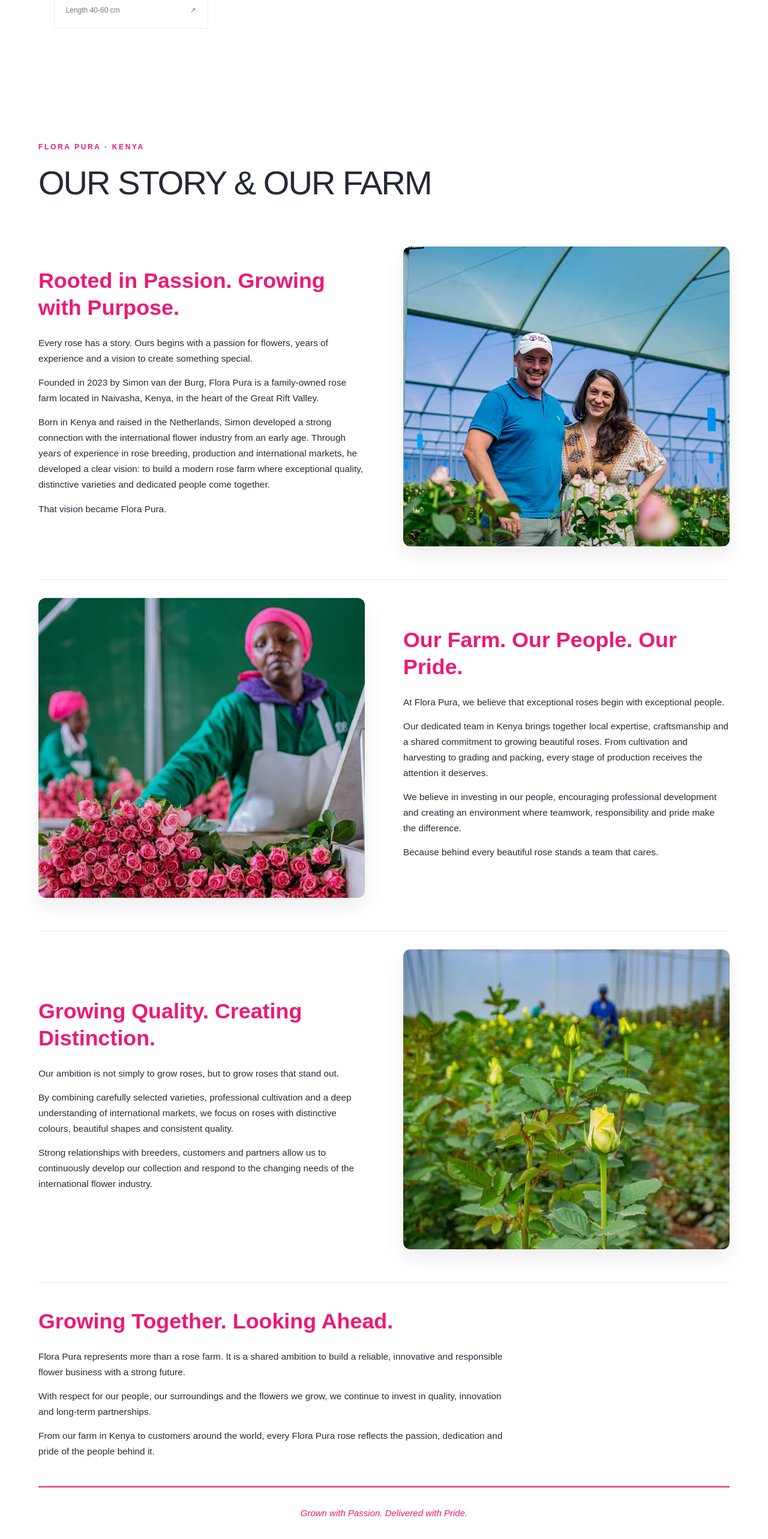
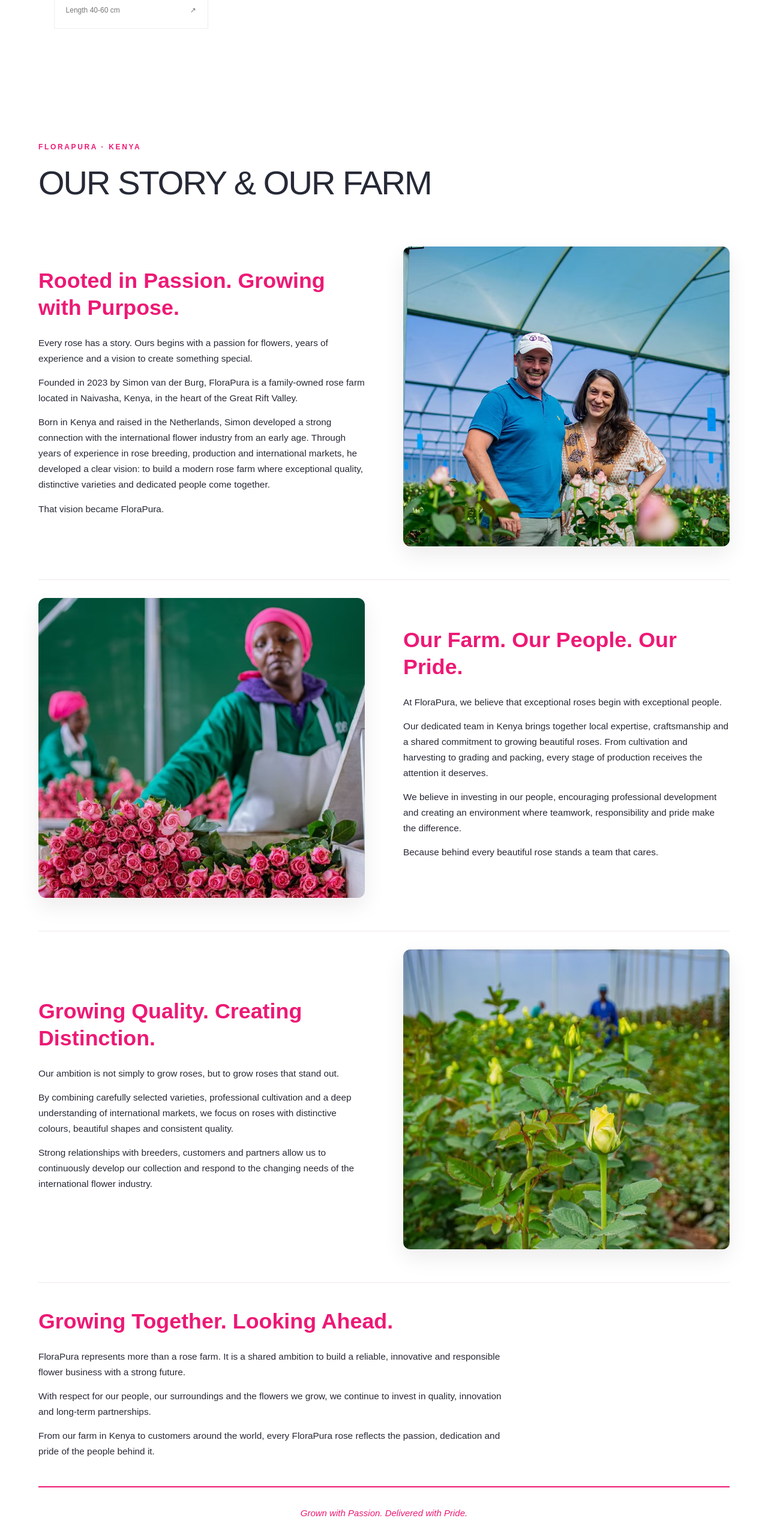
Before and after one commit to Rob1974BR/Flora-Pura-Brochure, a Next.js app: page / in a window 1280 px wide. Shown: the part 4214-6780 px from the top of the page at 60% size. Built offline with nearby package versions, Linux system fonts and the light colour scheme.

Commit message:
Use official FloraPura spelling consistently in brochure text

```diff
--- a/app/page.tsx
+++ b/app/page.tsx
@@ -306,12 +306,12 @@ const roses: Rose[] = [
 
 export default function Page() {
   return (
-    <main className="cover" id="home"><nav className="fp-site-nav" aria-label="Brochure navigation"><a className="fp-site-brand" href="#home"><img src="https://static.wixstatic.com/media/7b3f98_a7c5177ea87649da91df48b2c1af0b09~mv2.png/v1/fill/w_600,h_398,al_c,q_90/FloraPura-Brand%20Guidelines_Logo_Neg.png" alt="Flora Pura original logo" /></a><div className="fp-site-links"><a href="#home">Home</a><a href="#collection">Our Collection</a><a href="#our-story">Our Story &amp; Our Farm</a><a href="#sustainability">Sustainability</a><a href="#sales-export">Sales &amp; Export</a></div></nav>
-      <img className="cover-photo" src="https://static.wixstatic.com/media/7b3f98_fdb3763794ec4737a2b01fc52f5df875~mv2.jpg/v1/fill/w_1600,h_1066,al_c,q_90/DSC_8133.jpg" alt="Flora Pura rose greenhouse in Kenya" />
+    <main className="cover" id="home"><nav className="fp-site-nav" aria-label="Brochure navigation"><a className="fp-site-brand" href="#home"><img src="https://static.wixstatic.com/media/7b3f98_a7c5177ea87649da91df48b2c1af0b09~mv2.png/v1/fill/w_600,h_398,al_c,q_90/FloraPura-Brand%20Guidelines_Logo_Neg.png" alt="FloraPura original logo" /></a><div className="fp-site-links"><a href="#home">Home</a><a href="#collection">Our Collection</a><a href="#our-story">Our Story &amp; Our Farm</a><a href="#sustainability">Sustainability</a><a href="#sales-export">Sales &amp; Export</a></div></nav>
+      <img className="cover-photo" src="https://static.wixstatic.com/media/7b3f98_fdb3763794ec4737a2b01fc52f5df875~mv2.jpg/v1/fill/w_1600,h_1066,al_c,q_90/DSC_8133.jpg" alt="FloraPura rose greenhouse in Kenya" />
       <div className="shade" />
       <header className="topbar">
         <div className="brand-group">
-          <img className="logo" src="https://static.wixstatic.com/media/7b3f98_a7c5177ea87649da91df48b2c1af0b09~mv2.png/v1/fill/w_600,h_398,al_c,q_90/FloraPura-Brand%20Guidelines_Logo_Neg.png" alt="Flora Pura" />
+          <img className="logo" src="https://static.wixstatic.com/media/7b3f98_a7c5177ea87649da91df48b2c1af0b09~mv2.png/v1/fill/w_600,h_398,al_c,q_90/FloraPura-Brand%20Guidelines_Logo_Neg.png" alt="FloraPura" />
         </div>
         <span className="edition">DIGITAL COLLECTION · 2026</span>
       </header>
@@ -320,26 +320,26 @@ export default function Page() {
         <p className="intro">A family-owned flower farm in Kenya's Rift Valley, cultivating high-quality blooms with dedication to people, community and sustainable practices.</p>
         <a className="enter" href="#collection">Discover our collection <span>→</span></a>
       </section>
-      <footer className="cover-footer"><span>FLORA PURA</span><span>FROM KENYA WITH CARE</span></footer>
+      <footer className="cover-footer"><span>FLORAPURA</span><span>FROM KENYA WITH CARE</span></footer>
       <RoseCollection roses={roses} />
       <section id="our-story" className="fp-story">
         <div className="fp-story-inner">
-          <p className="fp-story-eyebrow">FLORA PURA · KENYA</p>
+          <p className="fp-story-eyebrow">FLORAPURA · KENYA</p>
           <h2>OUR STORY &amp; OUR FARM</h2>
           <div className={"fp-story-feature"}><div className="fp-story-feature-copy"><h3>Rooted in Passion. Growing with Purpose.</h3><p>Every rose has a story. Ours begins with a passion for flowers, years of experience and a vision to create something special.</p>
-<p>Founded in 2023 by Simon van der Burg, Flora Pura is a family-owned rose farm located in Naivasha, Kenya, in the heart of the Great Rift Valley.</p>
+<p>Founded in 2023 by Simon van der Burg, FloraPura is a family-owned rose farm located in Naivasha, Kenya, in the heart of the Great Rift Valley.</p>
 <p>Born in Kenya and raised in the Netherlands, Simon developed a strong connection with the international flower industry from an early age. Through years of experience in rose breeding, production and international markets, he developed a clear vision: to build a modern rose farm where exceptional quality, distinctive varieties and dedicated people come together.</p>
-<p>That vision became Flora Pura.</p></div><div className="fp-story-feature-media"><img className="fp-story-image" src="/farm/flora-pura-simon-en-vrouw.png" alt="Simon and his wife at Flora Pura" /></div></div>
-          <div className={"fp-story-feature fp-story-feature-reverse"}><div className="fp-story-feature-copy"><h3>Our Farm. Our People. Our Pride.</h3><p>At Flora Pura, we believe that exceptional roses begin with exceptional people.</p>
+<p>That vision became FloraPura.</p></div><div className="fp-story-feature-media"><img className="fp-story-image" src="/farm/flora-pura-simon-en-vrouw.png" alt="Simon and his wife at FloraPura" /></div></div>
+          <div className={"fp-story-feature fp-story-feature-reverse"}><div className="fp-story-feature-copy"><h3>Our Farm. Our People. Our Pride.</h3><p>At FloraPura, we believe that exceptional roses begin with exceptional people.</p>
 <p>Our dedicated team in Kenya brings together local expertise, craftsmanship and a shared commitment to growing beautiful roses. From cultivation and harvesting to grading and packing, every stage of production receives the attention it deserves.</p>
 <p>We believe in investing in our people, encouraging professional development and creating an environment where teamwork, responsibility and pride make the difference.</p>
-<p>Because behind every beautiful rose stands a team that cares.</p></div><div className="fp-story-feature-media"><img className="fp-story-image" src="/farm/flora-pura-team-pakschuur.jpg" alt="Original Flora Pura packing team" /></div></div>
+<p>Because behind every beautiful rose stands a team that cares.</p></div><div className="fp-story-feature-media"><img className="fp-story-image" src="/farm/flora-pura-team-pakschuur.jpg" alt="Original FloraPura packing team" /></div></div>
           <div className={"fp-story-feature"}><div className="fp-story-feature-copy"><h3>Growing Quality. Creating Distinction.</h3><p>Our ambition is not simply to grow roses, but to grow roses that stand out.</p>
 <p>By combining carefully selected varieties, professional cultivation and a deep understanding of international markets, we focus on roses with distinctive colours, beautiful shapes and consistent quality.</p>
-<p>Strong relationships with breeders, customers and partners allow us to continuously develop our collection and respond to the changing needs of the international flower industry.</p></div><div className="fp-story-feature-media"><img className="fp-story-image" src="/farm/flora-pura-minion-kas.jpg" alt="Original Flora Pura greenhouse" /></div></div>
-          <div className="fp-story-closing"><h3>Growing Together. Looking Ahead.</h3><p>Flora Pura represents more than a rose farm. It is a shared ambition to build a reliable, innovative and responsible flower business with a strong future.</p>
+<p>Strong relationships with breeders, customers and partners allow us to continuously develop our collection and respond to the changing needs of the international flower industry.</p></div><div className="fp-story-feature-media"><img className="fp-story-image" src="/farm/flora-pura-minion-kas.jpg" alt="Original FloraPura greenhouse" /></div></div>
+          <div className="fp-story-closing"><h3>Growing Together. Looking Ahead.</h3><p>FloraPura represents more than a rose farm. It is a shared ambition to build a reliable, innovative and responsible flower business with a strong future.</p>
 <p>With respect for our people, our surroundings and the flowers we grow, we continue to invest in quality, innovation and long-term partnerships.</p>
-<p>From our farm in Kenya to customers around the world, every Flora Pura rose reflects the passion, dedication and pride of the people behind it.</p><p className="fp-story-signature"><em>Grown with Passion. Delivered with Pride.</em></p></div>
+<p>From our farm in Kenya to customers around the world, every FloraPura rose reflects the passion, dedication and pride of the people behind it.</p><p className="fp-story-signature"><em>Grown with Passion. Delivered with Pride.</em></p></div>
         </div>
       </section>
       <SustainabilityAndExport />
```
